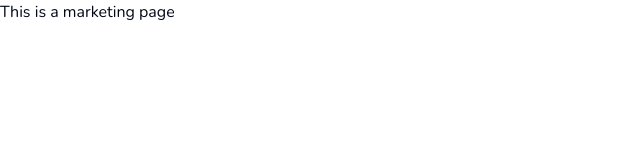
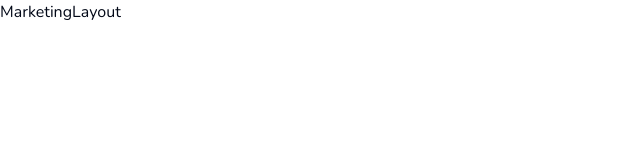
Before and after one commit to KenanRamazanov/Duolingo, a Next.js app: page / in a window 1280 px wide. Shown: the top 160 px of the page, without its empty margins (0-640 px from the left). Built offline with nearby package versions, Linux system fonts and the light colour scheme.

Commit message:
Creating layout

```diff
--- /dev/null
+++ b/app/(marketing)/layout.tsx
@@ -0,0 +1,9 @@
+import React from 'react'
+
+const MarketingLayout = () => {
+  return (
+    <div>MarketingLayout</div>
+  )
+}
+
+export default MarketingLayout
```
